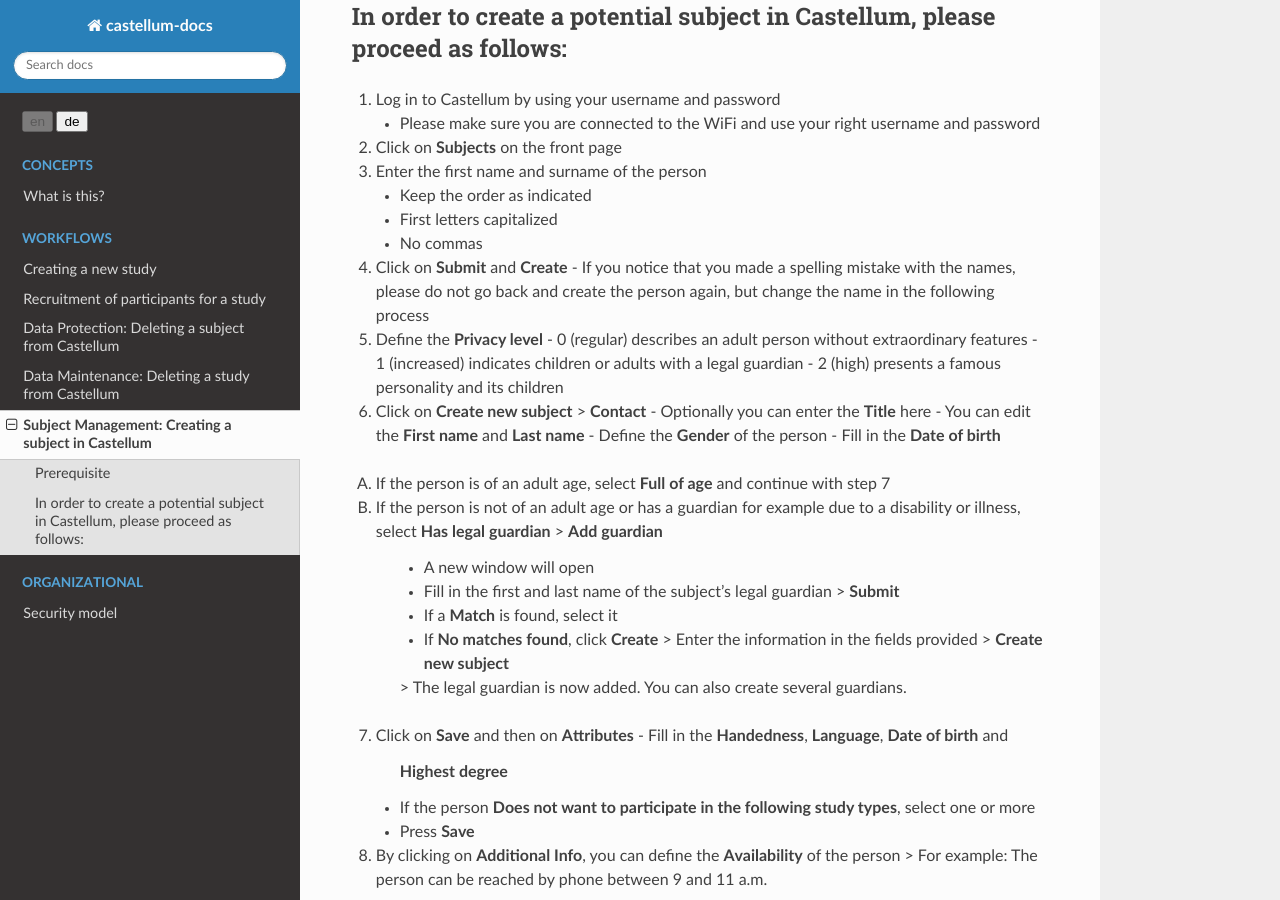
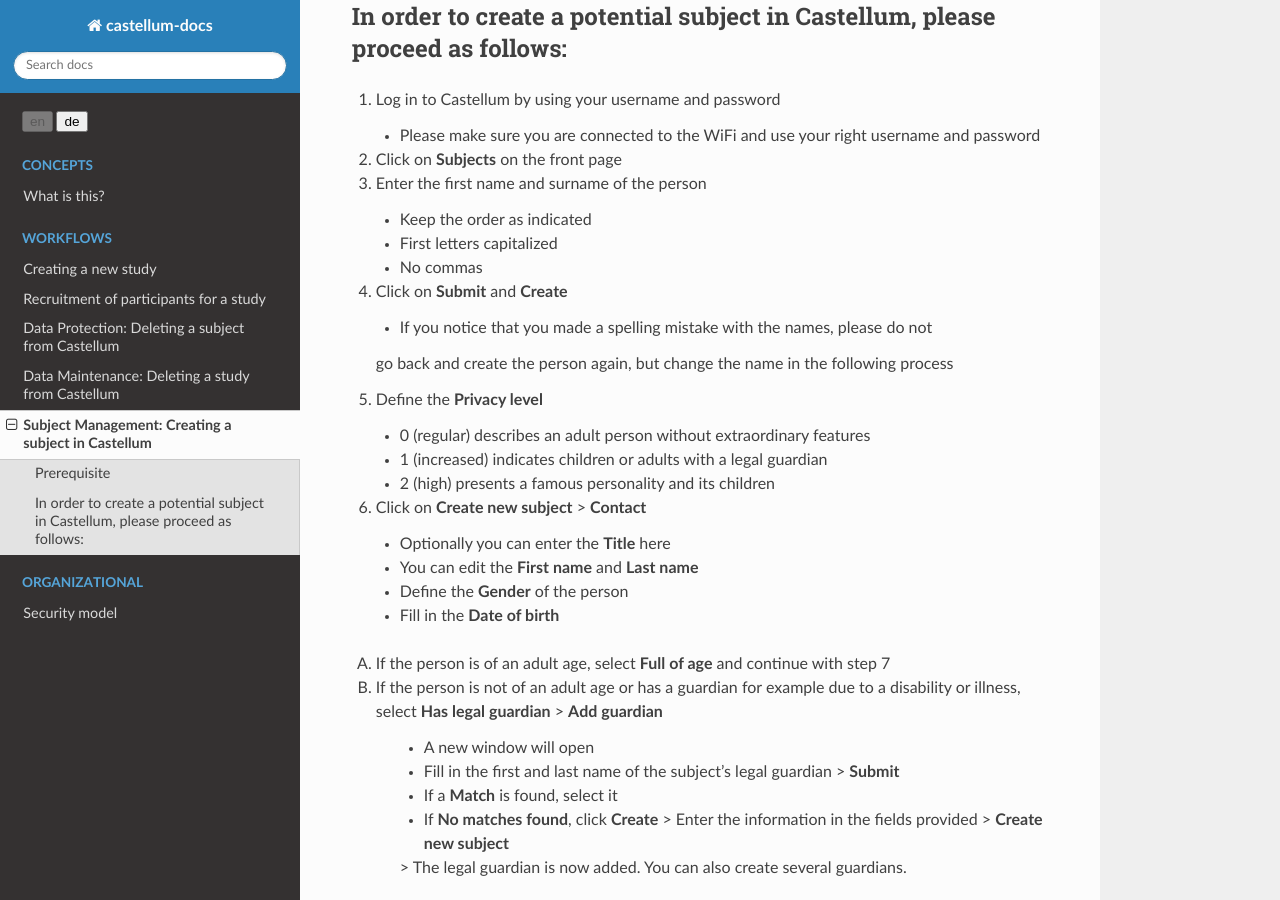
Before and after one commit to DouglasNeuroInformatics/castellum, a Sphinx documentation site: the page built from source/workflows/subject-management.rst, in a window 1280 px wide and 900 px high, scrolled down 661 px. Built offline with Sphinx 7.4.7 and the Read the Docs theme 2.0.0, drawn with Linux system fonts in a browser that asks for light colours.

```diff
--- a/source/workflows/subject-management.rst
+++ b/source/workflows/subject-management.rst
@@ -30,9 +30,7 @@ In order to create a potential subject in Castellum, please proceed as follows:
     - Please make sure you are connected to the WiFi and use your right username
       and password
 
-
 2.  Click on **Subjects** on the front page
-
 
 3.  Enter the first name and surname of the person
 
@@ -40,17 +38,19 @@ In order to create a potential subject in Castellum, please proceed as follows:
     - First letters capitalized
     - No commas
 
+4.  Click on **Submit** and **Create**
 
-4.  Click on **Submit** and **Create**
     - If you notice that you made a spelling mistake with the names, please do not
     go back and create the person again, but change the name in the following process
 
 5.  Define the **Privacy level**
+
     - 0 (regular) describes an adult person without extraordinary features
     - 1 (increased) indicates children or adults with a legal guardian
     - 2 (high) presents a famous personality and its children
 
 6.  Click on **Create new subject** > **Contact**
+
     - Optionally you can enter the **Title** here
     - You can edit the **First name** and **Last name**
     - Define the **Gender** of the person
```
